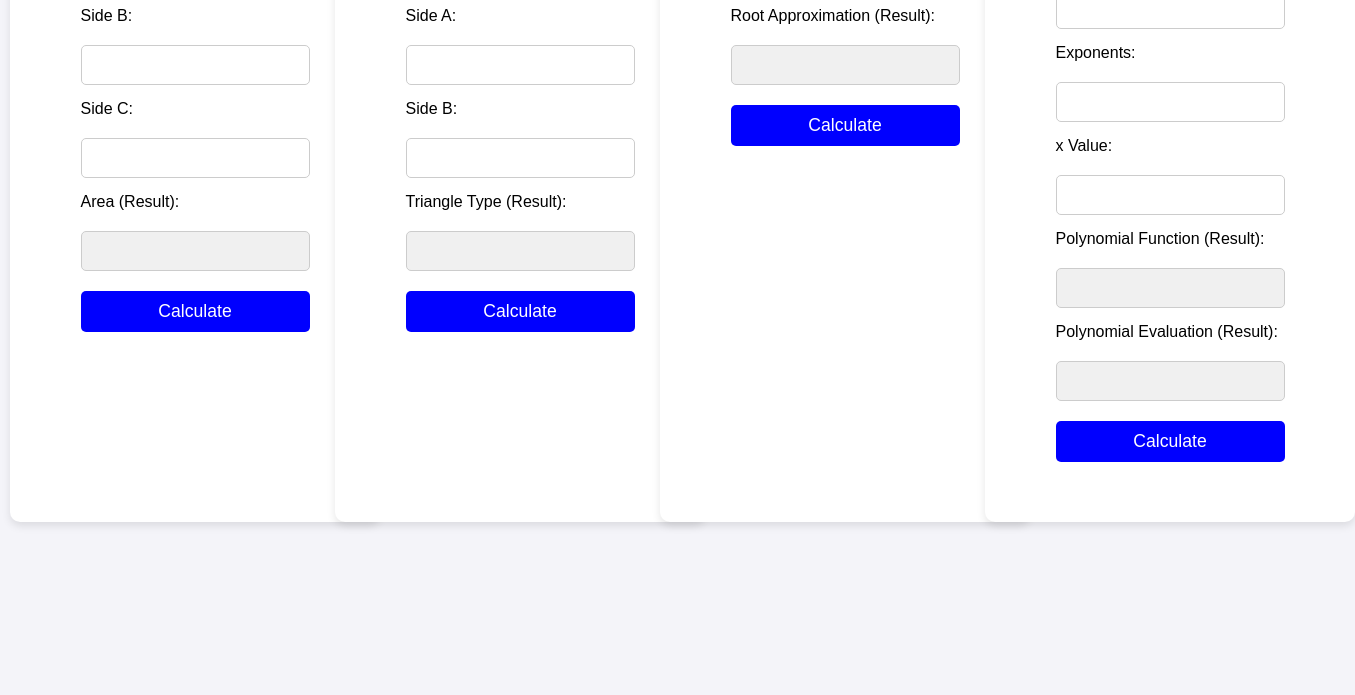
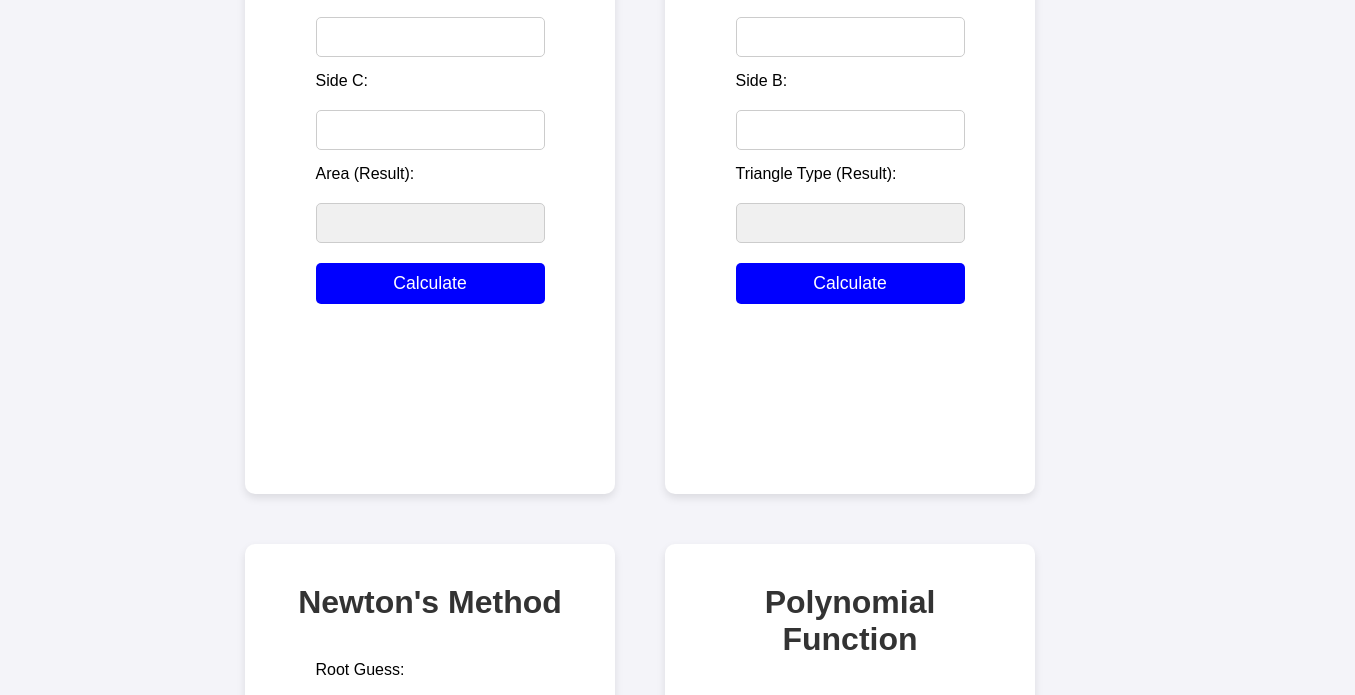
Before and after one commit to J-S00n/Assignment-3-Vanilla-JavaScript, a plain HTML site: page index.html in a window 1280 px wide. Shown: the part 241-936 px from the top of the page, 1355 px wide, since content can reach past the window. Before the commit the page ends 800 px from the top, so only its background shows below. Drawn offline with Linux system fonts and the light colour scheme.

Commit message:
Changed grid layout

```diff
--- a/index.html
+++ b/index.html
@@ -9,6 +9,7 @@
 </head>
 
 <body>
+    <div class="main-container">
         <div class="container herons-formula">
             <h1>Heron's Formula</h1>
             <form id="herons-form">
@@ -66,6 +67,7 @@
                 <button type="submit">Calculate</button>
             </form>
         </div>
+    </div>
 
     <script src="script.js"></script>
 </body>
--- a/style.css
+++ b/style.css
@@ -8,13 +8,19 @@ body {
     font-family: Arial, sans-serif;
     background-color: #f4f4f9;
     display: grid;
-    grid-template-columns: repeat(auto-fit, minmax(300px, 1fr));
-    /* Responsive grid */
     grid-gap: 20px;
     justify-content: center;
     align-items: center;
     height: 100vh;
     margin: 0;
+}
+
+.main-container {
+    display: grid;
+    grid-template-columns: repeat(2, 1fr);
+    grid-gap: 30px;
+    justify-content: center;
+    align-items: center;
 }
 
 /* Container for centering the form */
```
Lines whose indentation alone changed are shown as unchanged.
